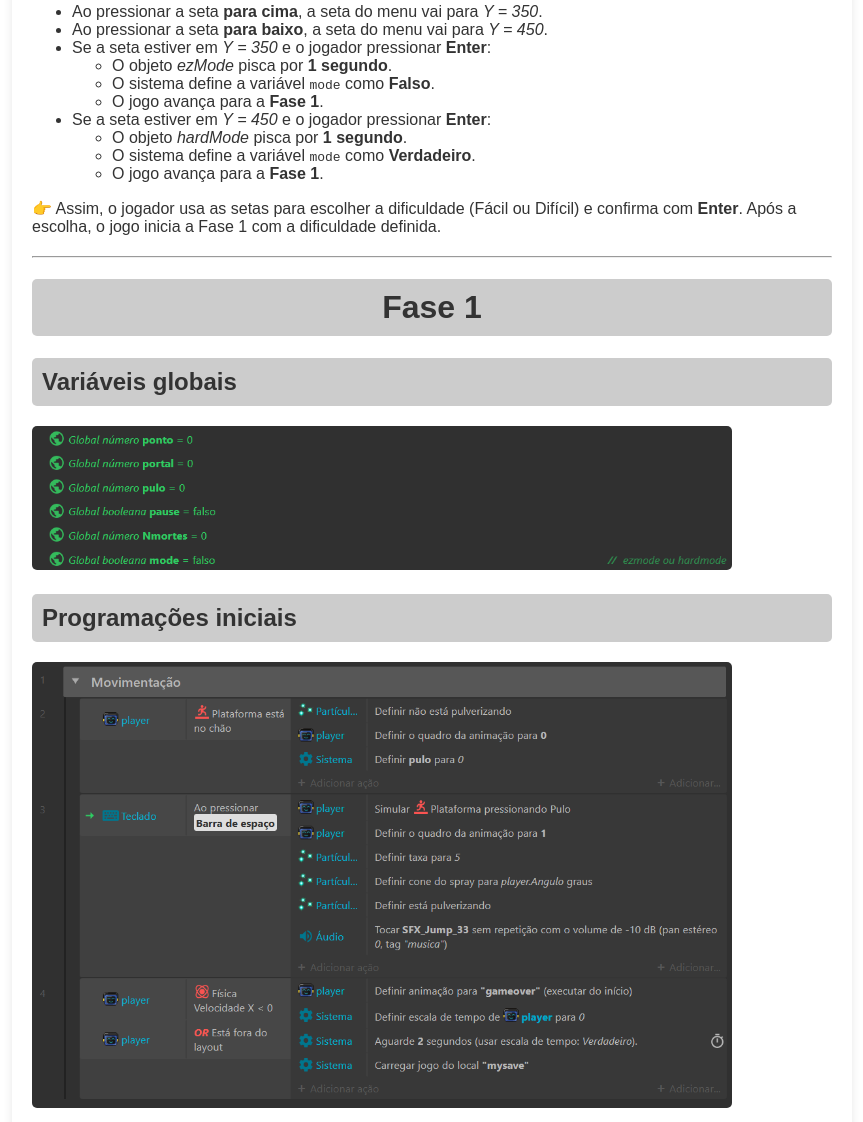
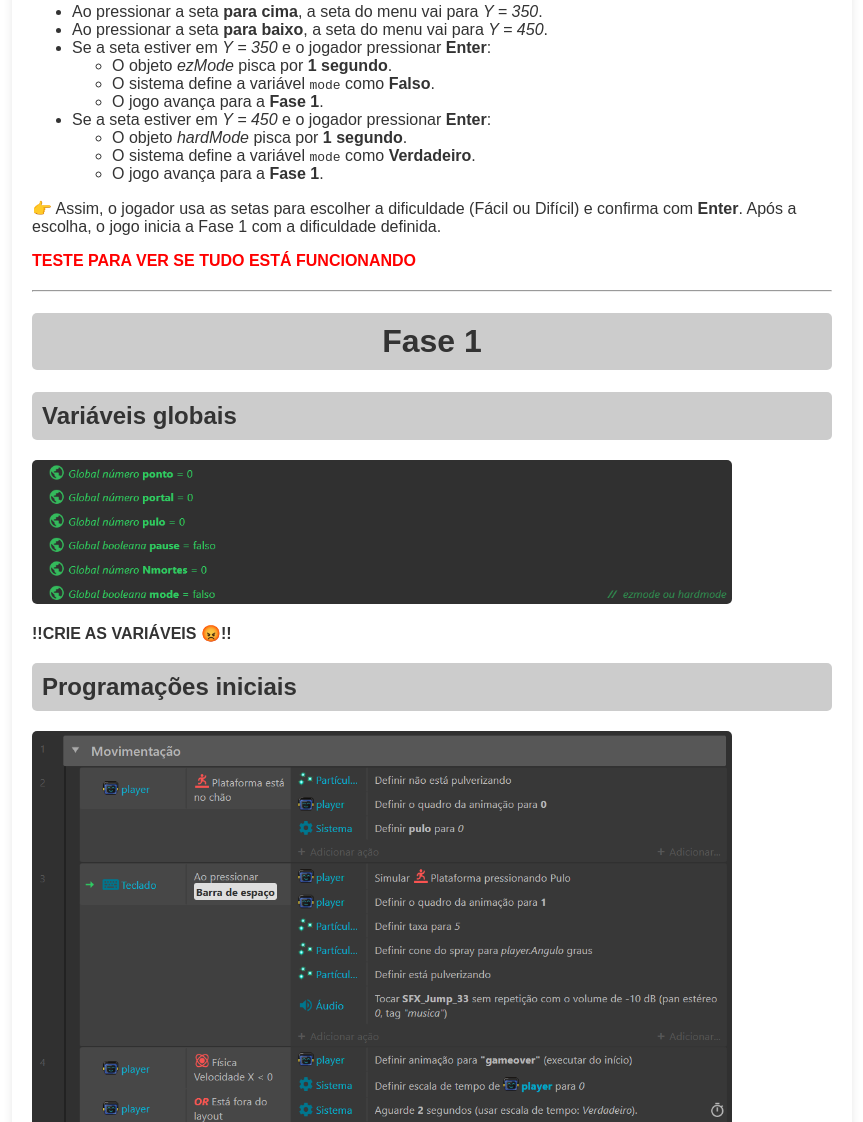
Before and after one commit to exerciciosprogramacao/construct, a plain HTML site: page jogo7.html in a window 1280 px wide. Shown: the part 1293-2415 px from the top of the page, without its empty margins (208-1071 px from the left). Drawn offline with Linux system fonts and the light colour scheme.

Commit message:
Update jogo7.html

```diff
--- a/jogo7.html
+++ b/jogo7.html
@@ -15,7 +15,7 @@
   <h1 class="tit">📘 Documentação do Projeto - GeoDash</h1>
   <div class="image">
 <iframe frameborder="0" src="https://itch.io/embed-upload/14923014?color=333333" allowfullscreen="" width="640" height="380"><a href="https://exerciciosprogramacao.itch.io/geodash">Play GeoDash on itch.io</a></iframe>
-<ul>
+    <ul>
       <li>Clique espaço para pular.</li>
       <li>O jogo tem pulo duplo.</li>
       <li>Use "Esc" para pausar o jogo.</li>
@@ -52,7 +52,7 @@
   </li>
 </ul>
 <p class="explicacao">👉 Assim, o jogador usa as setas para escolher a dificuldade (Fácil ou Difícil) e confirma com <strong>Enter</strong>. Após a escolha, o jogo inicia a Fase 1 com a dificuldade definida.</p>
-
+<b style="color: red;">TESTE PARA VER SE TUDO ESTÁ FUNCIONANDO</b>
   </div>
 
   <div class="bloco">
@@ -60,6 +60,7 @@
     <h1>Fase 1</h1>
     <h2>Variáveis globais</h2>
     <img src="./img/imgjogo7/variáveis.png" alt="">
+    <p><b>!!CRIE AS VARIÁVEIS 😡!!</b></p>
     <h2>Programações iniciais</h2>
     <img src="./img/imgjogo7/movimentação fase 1.png" alt="">
     <ul class="explicacao">
@@ -217,7 +218,8 @@
 <p class="explicacao">👉 Assim, o jogo permite que o jogador <strong>salve seu progresso</strong> ao tocar na bandeira, <strong>avance de fase</strong> ao entrar no portal final (se cumprir as condições) e tenha um <strong>sistema de respawn</strong> após morrer, criando um ciclo de jogabilidade contínuo.</p>
 
 <p class="explicacao">🎮 O controle é feito através de variáveis globais como <strong>portalFase</strong> que determinam quando os portais estão ativos e permitem o progresso do jogador entre as fases do jogo.</p>
-  </div>
+<b>TESTE PARA VER SE TUDO ESTÁ FUNCIONANDO</b>
+</div>
 
   <div class="bloco">
     <hr>
@@ -267,7 +269,8 @@
 <p class="explicacao">🎯 Este código controla as mecânicas principais do jogador na Fase 2, incluindo sistema de pulo, colisões com obstáculos (lasers), coleta de power-ups (speedUp/speedDown), interação com plataformas e conclusão do nível através do portal final.</p>
 
 <p class="explicacao">⚡ Os itens <strong>speedUp</strong> e <strong>speedDown</strong> alteram a velocidade de projéteis, adicionando elementos estratégicos à jogabilidade. O sistema de <strong>Dash</strong> é controlado por uma variável que só permite pular quando o personagem não está no chão.</p>
-  </div>
+<b style="color: red;">Agora só resta testar e competir com os colegas para ver quem consegue terminar o jogo com menos mortes.</b>
+</div>
 
 
   <div class="bt">
```
